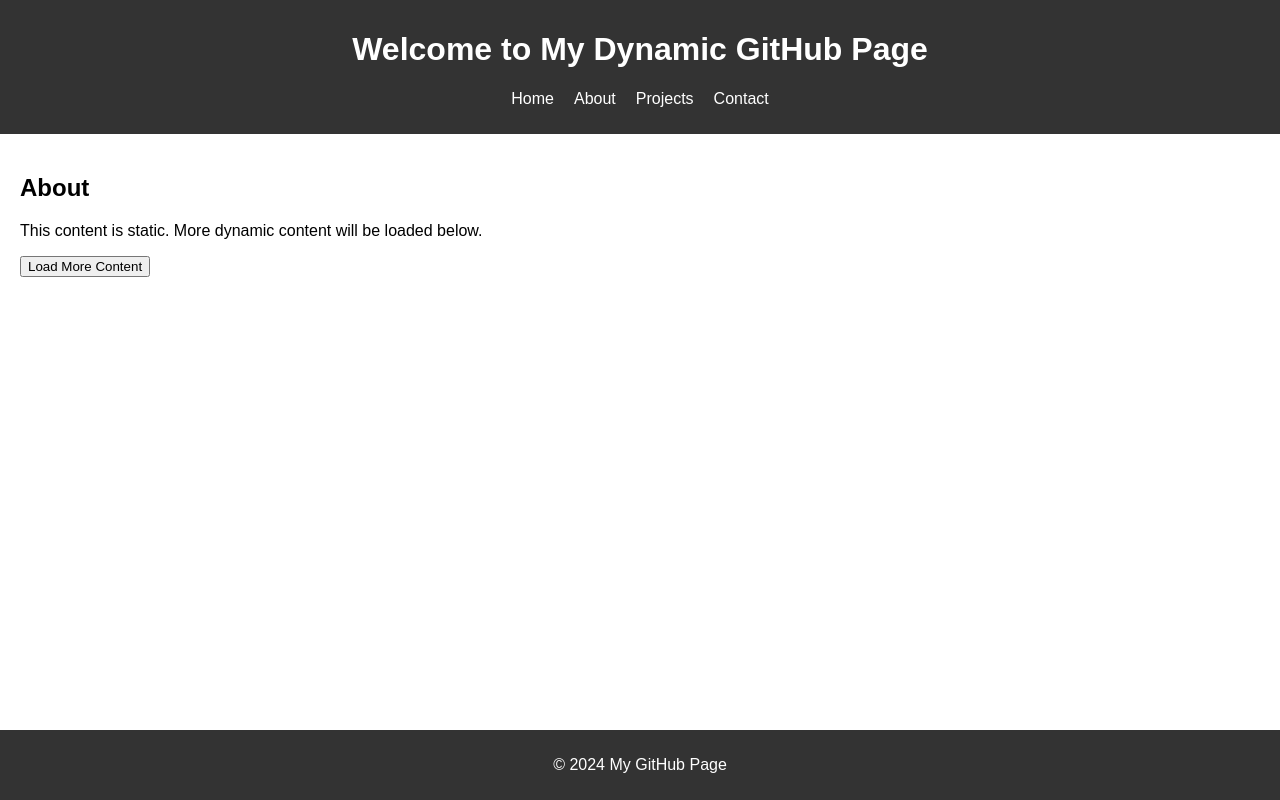
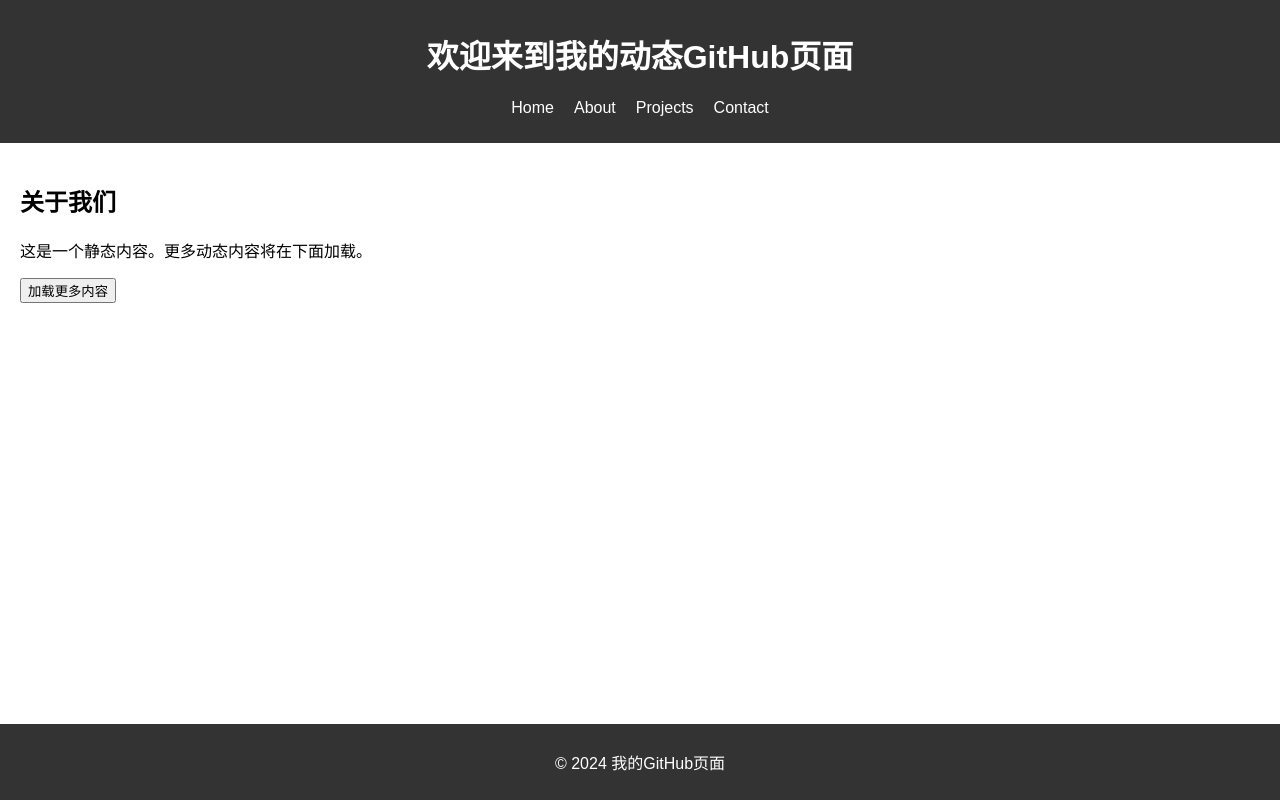
Before and after one commit to sichuan-chengdu/sichuan-chengdu.github.io, a plain HTML site: page index.html in a window 1280 px wide. Drawn offline with Linux system fonts and the light colour scheme.

Commit message:
Update index.html

```diff
--- a/index.html
+++ b/index.html
@@ -1,28 +1,31 @@
 <!DOCTYPE html>
-<html lang="en">
+<html lang="zh-CN">
 <head>
     <meta charset="UTF-8">
     <meta name="viewport" content="width=device-width, initial-scale=1.0">
-    <title>My Dynamic GitHub Page</title>
+    <title>My Dynamic GitHub Page | 动态的GitHub页面</title>
+    <meta name="description" content="这是一个动态的GitHub页面，展示了如何使用JavaScript和GitHub Pages创建一个交互式网站。">
+    <meta name="keywords" content="GitHub Pages, 动态网页, JavaScript, SEO, Baidu优化">
+    <meta name="baidu-site-verification" content="your-baidu-verification-code">
     <link rel="stylesheet" href="styles.css">
 </head>
 <body>
     <header>
-        <h1>Welcome to My Dynamic GitHub Page</h1>
+        <h1>欢迎来到我的动态GitHub页面</h1>
         <nav>
             <ul id="nav-list"></ul>
         </nav>
     </header>
     <main>
         <section id="content">
-            <h2>About</h2>
-            <p>This content is static. More dynamic content will be loaded below.</p>
-            <button id="load-content">Load More Content</button>
+            <h2>关于我们</h2>
+            <p>这是一个静态内容。更多动态内容将在下面加载。</p>
+            <button id="load-content">加载更多内容</button>
             <div id="dynamic-content"></div>
         </section>
     </main>
     <footer>
-        <p>&copy; 2024 My GitHub Page</p>
+        <p>&copy; 2024 我的GitHub页面</p>
     </footer>
     <script src="scripts.js"></script>
 </body>
```
